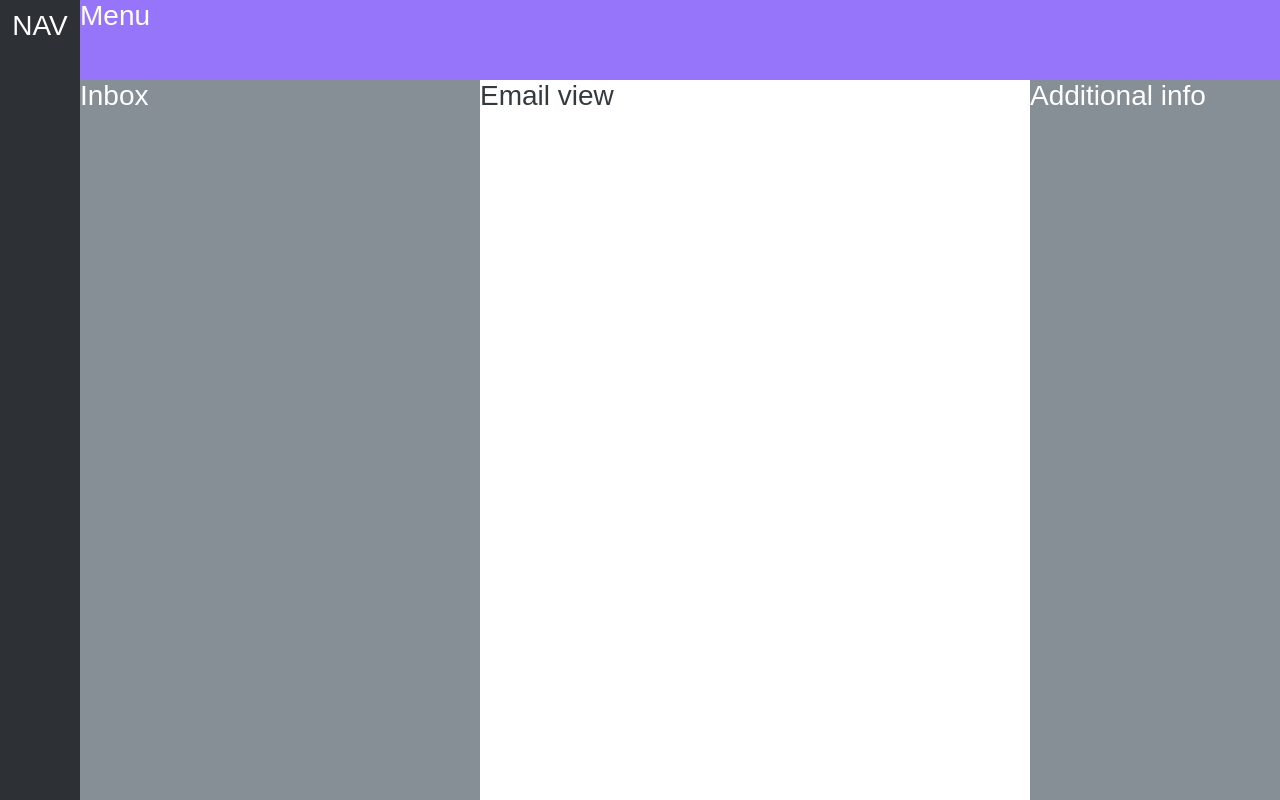
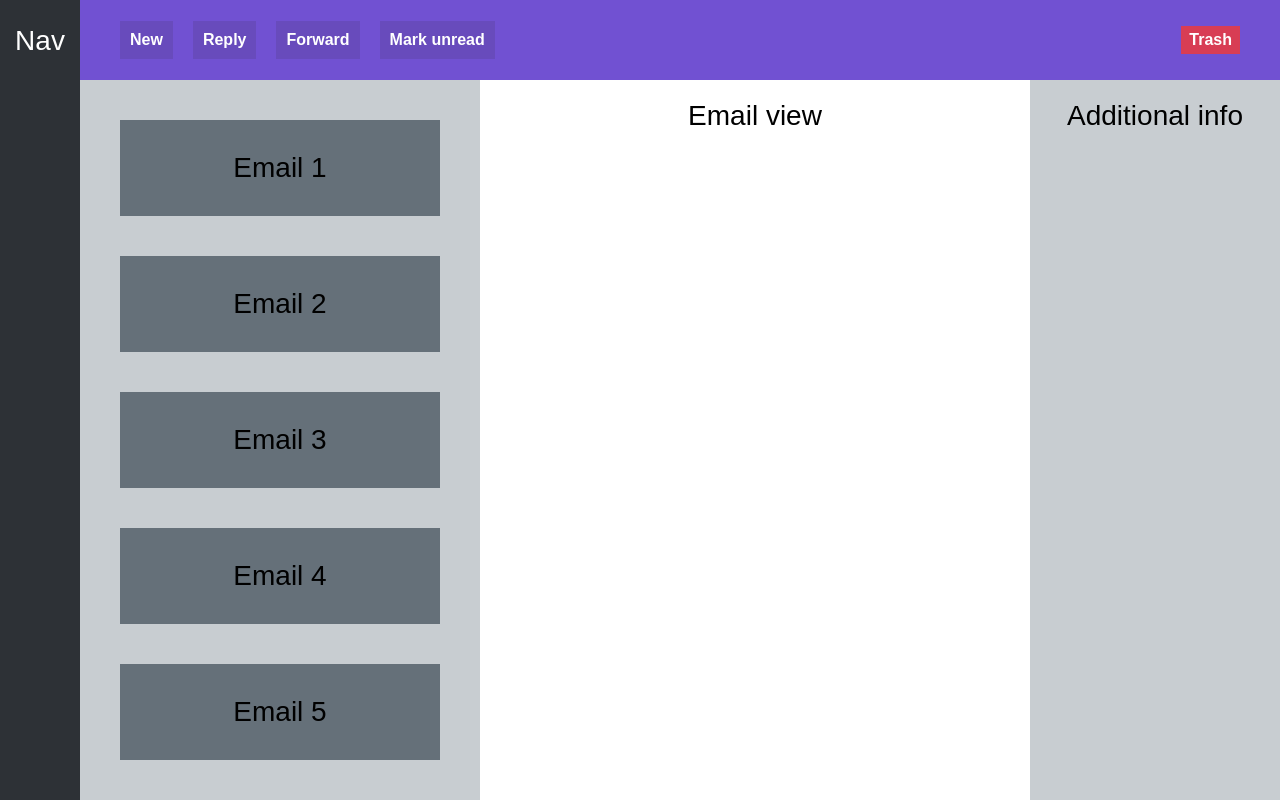
Before and after one commit to mihai-gabriel1/Simple-Web-Application-Layout, a plain HTML site: page index.html in a window 1280 px wide. Drawn offline with Linux system fonts and the light colour scheme.

Commit message:
Finished the project; styled using CSS Grid.

```diff
--- a/index.html
+++ b/index.html
@@ -8,9 +8,26 @@
     <link rel="stylesheet" href="style.css" />
   </head>
   <body>
-    <nav>NAV</nav>
-    <menu>Menu</menu>
-    <section>Inbox</section>
+    <nav>Nav</nav>
+    <menu
+      ><div class="menu-buttons">
+        <a href="#">New</a><a href="#">Reply</a><a href="#">Forward</a
+        ><a href="#">Mark unread</a>
+      </div>
+      <button class="trash">Trash</button></menu
+    >
+    <section>
+      <div class="email">Email 1</div>
+      <div class="email">Email 2</div>
+      <div class="email">Email 3</div>
+      <div class="email">Email 4</div>
+      <div class="email">Email 5</div>
+      <div class="email">Email 6</div>
+      <div class="email">Email 7</div>
+      <div class="email">Email 8</div>
+      <div class="email">Email 9</div>
+      <div class="email">Email 10</div>
+    </section>
     <main>Email view</main>
     <aside>Additional info</aside>
   </body>
--- a/style.css
+++ b/style.css
@@ -2,6 +2,7 @@
   margin: 0;
   padding: 0;
   box-sizing: border-box;
+  color: black;
 }
 
 body {
@@ -19,21 +20,79 @@ nav {
   color: white;
   grid-row: 1 / 4;
   text-align: center;
-  padding-top: 10px;
+  padding-top: 25px;
 }
 
 menu {
-  background-color: #9775fa;
+  background-color: rgba(85, 46, 201, 0.832);
   color: #fff;
   grid-column: 2 / 5;
 }
 
-section {
-  background-color: #868e96;
-  color: #fff;
+/* Menu section starting point */
+
+a {
+  text-decoration: none;
+  background-color: rgba(99, 73, 176, 0.629);
+  color: white;
+  padding: 10px;
+}
+
+menu {
+  display: flex;
+  justify-content: space-between;
+  align-items: center;
+}
+
+.menu-buttons {
+  display: flex;
+  gap: 20px;
+  margin-left: 40px;
+  font-size: 16px;
+  font-weight: 600;
+}
+
+.trash {
+  margin-right: 40px;
+  background-color: rgba(240, 57, 57, 0.82);
+  padding: 5px 8px;
+  color: white;
+  font-weight: bold;
+  font-size: 16px;
+  border: none;
+}
+
+/* Menu section ending point */
+
+main {
+  display: flex;
+  justify-content: center;
+  margin-top: 20px;
 }
 
 aside {
-  background-color: #868e96;
-  color: white;
+  display: flex;
+  justify-content: center;
+  padding-top: 20px;
+  background-color: #c8cdd1;
+  color: black;
 }
+
+section {
+  background-color: #c8cdd1;
+  color: #fff;
+  padding: 40px;
+  display: flex;
+  flex-direction: column;
+  overflow: scroll;
+  gap: 40px;
+}
+
+.email {
+  display: flex;
+  justify-content: center;
+  align-items: center;
+  background-color: #657079;
+  flex-shrink: 0;
+  height: 96px;
+}
```
